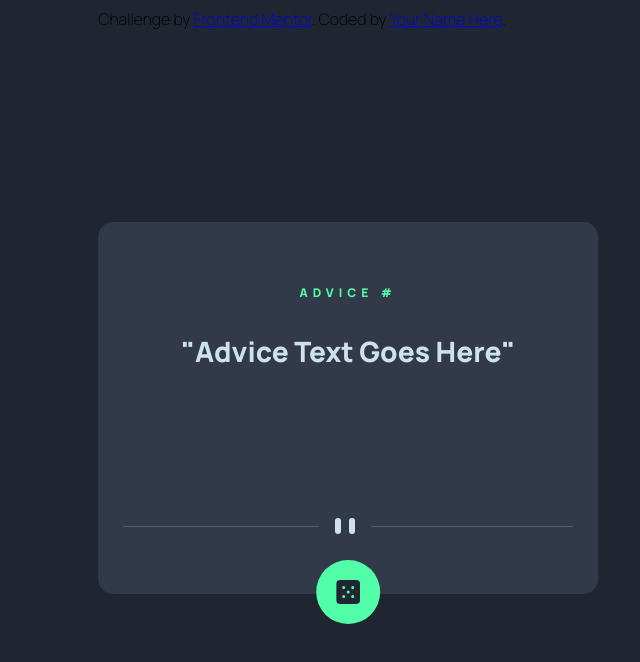
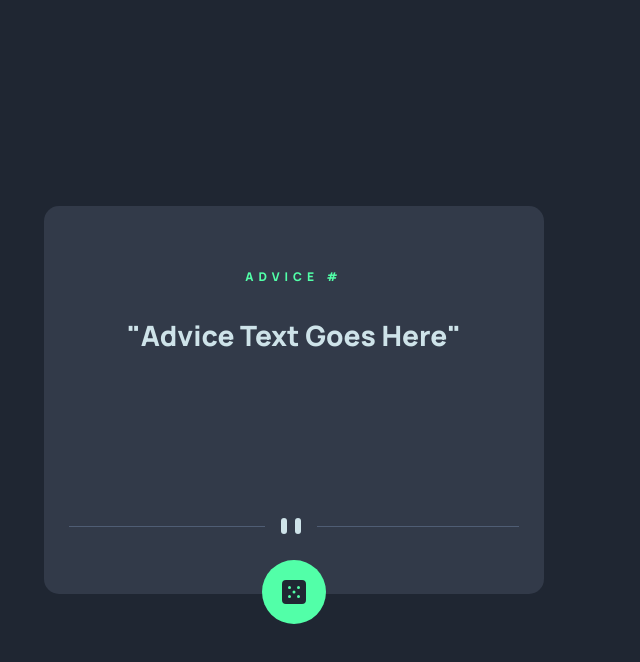
Before and after one commit to anioji94/Advice_Generator, a plain HTML site: page index.html in a window 1280 px wide. Shown: the whole page, without its empty margins (346-986 px from the left). Drawn offline with Linux system fonts and the light colour scheme; no server answers.

Commit message:
adds readme

```diff
--- a/index.html
+++ b/index.html
@@ -26,13 +26,6 @@
   </button>
 </div>
 
-
-
-
-  <div class="attribution">
-    Challenge by <a href="https://www.frontendmentor.io?ref=challenge" target="_blank">Frontend Mentor</a>.
-    Coded by <a href="#">Your Name Here</a>.
-  </div>
-  <script src="app.js"></script>
+<script src="app.js"></script>
 </body>
 </html>
--- a/style.css
+++ b/style.css
@@ -10,12 +10,6 @@ body {
   background-color: var(--darkBlue);
   height: 100%;
   font-family: 'Manrope', sans-serif;
-
-  position: absolute;
-  left: 50%;
-  top: 50%;
-  transform: translate(-50%, -50%);
-
 }
 
 .container {
@@ -28,7 +22,8 @@ body {
 
   padding: 50px;
   min-height: 15rem;
-  max-height: 17rem;
+  height: 18rem;
+  max-height: 25rem;
   min-width: 25rem;
   width: 25rem;
   position: absolute;
@@ -45,6 +40,8 @@ body {
   flex-direction: column;
   justify-content: space-around;
   align-items: center;
+  margin-bottom: 15px;
+  height: fit-content;
 }
 
 .advice-body {
@@ -76,7 +73,7 @@ body {
 
 
 .new-advice:hover {
-  /* transition: all 0.5s ease-in-out; */
+  transition: all 0.5s ease-in-out;
   box-shadow:
   0 0 5px 5px var(--neonGreen);
 }
@@ -88,5 +85,4 @@ body {
   height: 16px;
   position: absolute;
   bottom: 60px;
-
 }
```
Also changed, not shown: README-template.md, design/Desktop-Preview.png (added).
